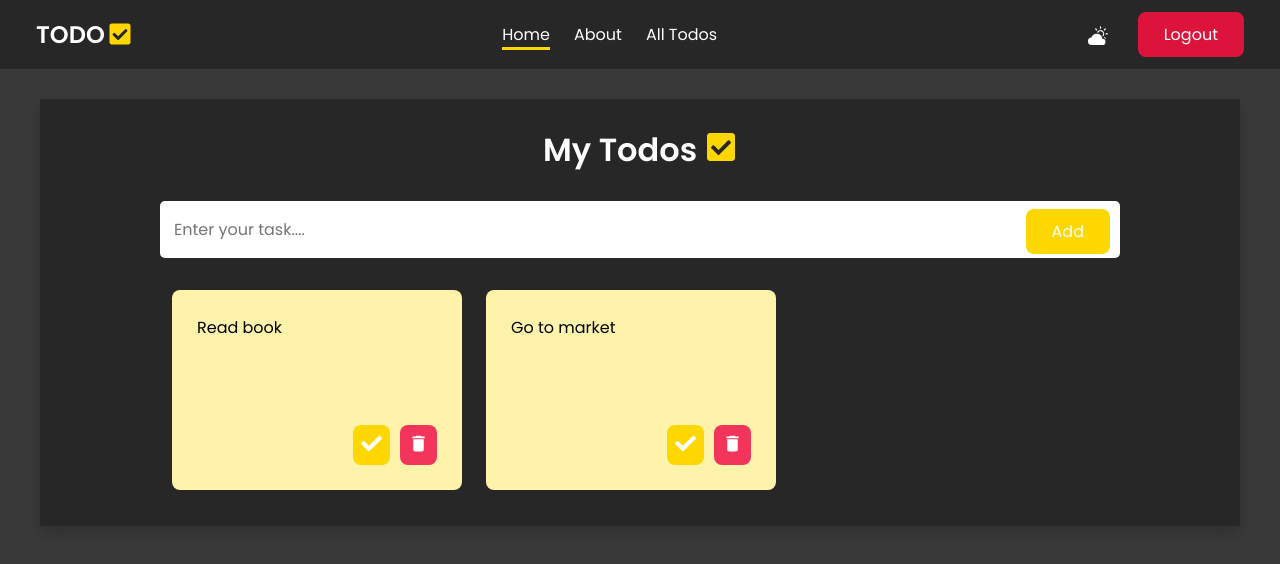
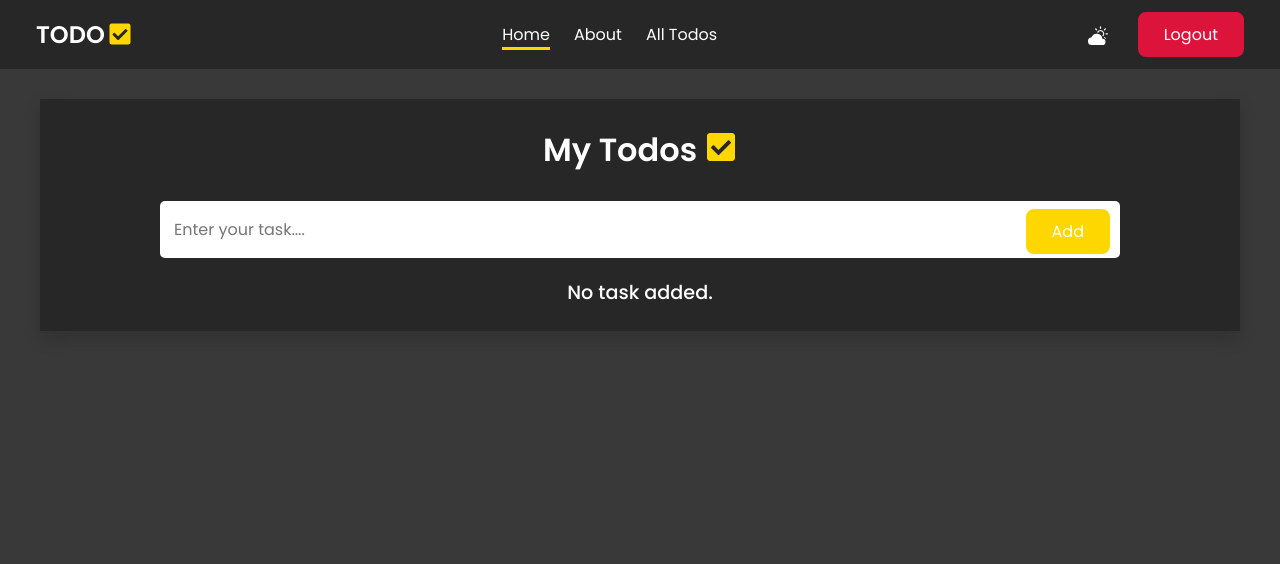
Before and after one commit to RuchitaSenjaliya/Trainee-todo, a React (Create React App) app: page / in a window 1280 px wide. Both pictures are taken after typing "name@example.com", "Sample123" into the empty fields and a click on the button "Login". Shown: the top 564 px of the page. Built offline with nearby package versions, Linux system fonts and the light colour scheme.

Commit message:
localstorage and edit function added

```diff
--- a/src/components/navbar/Navbar.css
+++ b/src/components/navbar/Navbar.css
@@ -32,6 +32,7 @@
     cursor: pointer;
     position: relative;
     color: #fff;
+    transition: 0.4s all;
 }
 
 .navbar ul .link::after {
--- a/src/components/todoForm/TodoForm.jsx
+++ b/src/components/todoForm/TodoForm.jsx
@@ -1,9 +1,20 @@
-import React, { useState } from "react";
+import React, { useEffect, useState } from "react";
 import { FaCheckSquare } from "react-icons/fa";
 import "./TodoForm.css";
 
-export default function TodoForm({ onAddTask }) {
+export default function TodoForm({
+  onAddTask,
+  taskList,
+  isEdit,
+  editTitle,
+  setTaskList,
+  onEdit,
+}) {
   const [taskTitle, setTaskTitle] = useState("");
+
+  useEffect(() => {
+    setTaskTitle(editTitle[0]?.title);
+  }, [editTitle]);
 
   const taskTitleChangeHandler = (event) => {
     setTaskTitle(event.target.value);
@@ -18,6 +29,21 @@ export default function TodoForm({ onAddTask }) {
     setTaskTitle("");
   };
 
+  const editTaskHandler = (e) => {
+    e.preventDefault();
+    const data = [...editTitle];
+    const index = taskList.findIndex((i) => i.id === data[0].id);
+    taskList[index] = { id: data[0].id, title: taskTitle };
+    setTaskList(taskList);
+    localStorage.setItem("tasks", JSON.stringify(taskList));
+    onEdit(taskList);
+    setTaskTitle("");
+  };
+
+  // useEffect(() => {
+  //   localStorage.setItem("tasks", JSON.stringify(taskList));
+  // }, [taskList]);
+
   return (
     <div className="todo-form">
       <div className="title">
@@ -26,19 +52,25 @@ export default function TodoForm({ onAddTask }) {
           <FaCheckSquare color="gold" />
         </span>
       </div>
-      <form action="" onSubmit={addTaskHandler}>
+      <form action="" onSubmit={isEdit ? editTaskHandler : addTaskHandler}>
         <input
           type="text"
-          name="task"
+          name="taskTitle"
           id="task"
           className="task-input"
           placeholder="Enter your task...."
           value={taskTitle}
           onChange={taskTitleChangeHandler}
         />
-        <button type="submit" className="btn-blue add-btn">
-          Add
-        </button>
+        {isEdit ? (
+          <button type="submit" className="btn-blue add-btn">
+            Update
+          </button>
+        ) : (
+          <button type="submit" className="btn-blue add-btn">
+            Add
+          </button>
+        )}
       </form>
     </div>
   );
--- a/src/components/todoList/TodoList.css
+++ b/src/components/todoList/TodoList.css
@@ -98,3 +98,21 @@
 .line-through {
     text-decoration: line-through;
 }
+
+.edit-btn {
+    background-color: cornflowerblue;
+    color: #fff;
+    padding: 8px 8px 4px 10px;
+    border-radius: 8px;
+    transition: all 0.3s;
+    cursor: pointer;
+}
+
+.edit-btn:hover {
+    background-color: rgb(67, 126, 235);
+    color: #fff;
+    padding: 8px 8px 4px 10px;
+    border-radius: 8px;
+    transition: all 0.3s;
+    cursor: pointer;
+}
--- a/src/components/todoList/TodoList.jsx
+++ b/src/components/todoList/TodoList.jsx
@@ -1,9 +1,14 @@
-import React from "react";
+import React, { useState } from "react";
 import "./TodoList.css";
 import { MdDelete } from "react-icons/md";
-import { FaCheck } from "react-icons/fa";
+import { FaCheck, FaEdit } from "react-icons/fa";
 
-export default function TodoList({ taskList, setTaskList, mode }) {
+export default function TodoList({
+  taskList,
+  setTaskList,
+  mode,
+  editTaskHandler,
+}) {
   const deleteTaskHanlder = (id) => {
     const filteredTask = taskList.filter((item) => item.id !== id);
     setTaskList(filteredTask);
@@ -39,6 +44,9 @@ export default function TodoList({ taskList, setTaskList, mode }) {
               className="complete-btn"
               onClick={() => completeTaskHanlder(task.id)}>
               <FaCheck size={21} />
+            </div>
+            <div className="edit-btn" onClick={() => editTaskHandler(task.id)}>
+              <FaEdit size={21} />
             </div>
             <div
               className="delete-btn"
--- a/src/pages/HomePage.jsx
+++ b/src/pages/HomePage.jsx
@@ -1,4 +1,4 @@
-import React, { useContext, useState } from "react";
+import React, { useContext, useEffect, useState } from "react";
 import Navbar from "../components/navbar/Navbar";
 import TodoForm from "../components/todoForm/TodoForm";
 import TodoList from "../components/todoList/TodoList";
@@ -16,9 +16,20 @@ const DUMMY = [
   },
 ];
 
+const getLocalTasks = () => {
+  let tasks = localStorage.getItem("tasks");
+  if (tasks) {
+    return JSON.parse(tasks);
+  } else {
+    return [];
+  }
+};
+
 export default function HomePage() {
-  const [taskList, setTaskList] = useState(DUMMY);
+  const [taskList, setTaskList] = useState(getLocalTasks);
   const { mode, toggleMode } = useContext(ModeContext);
+  const [isEdit, setIsEdit] = useState(false);
+  const [editTitle, setEditTitle] = useState("");
 
   // child to parent connection to get entered data
   const onAddTask = (title) => {
@@ -27,17 +38,41 @@ export default function HomePage() {
       ...prev,
       { id: Math.random().toString(), title: title },
     ]);
+    localStorage.setItem("todos", JSON.stringify(taskList));
   };
+
+  const editTaskHandler = (id) => {
+    setIsEdit(true);
+    const taskToEdit = taskList.filter((item) => item.id === id);
+    setEditTitle(taskToEdit);
+  };
+
+  const onEdit = (data) => {
+    setTaskList(data);
+    setIsEdit(false);
+  };
+
+  useEffect(() => {
+    localStorage.setItem("tasks", JSON.stringify(taskList));
+  }, [taskList]);
 
   return (
     <div className={`${mode === "dark" ? "home-dark" : "home"}`}>
       <div className={`${mode === "dark" ? "todo-dark" : "todo"}`}>
-        <TodoForm onAddTask={onAddTask} mode={mode} toggleMode={toggleMode} />
+        <TodoForm
+          onAddTask={onAddTask}
+          taskList={taskList}
+          setTaskList={setTaskList}
+          isEdit={isEdit}
+          editTitle={editTitle}
+          onEdit={onEdit}
+        />
         <TodoList
           taskList={taskList}
           setTaskList={setTaskList}
           mode={mode}
           toggleMode={toggleMode}
+          editTaskHandler={editTaskHandler}
         />
       </div>
     </div>
```
